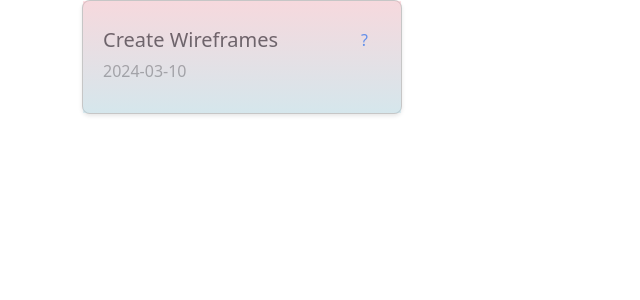
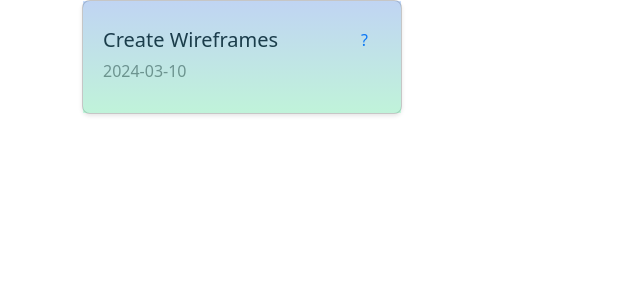
Before and after one commit to SarahCallesDeveloper/BoardTaskMaster, a React (Vite) app in the folder Board_Organizer/: page / in a window 1280 px wide. Shown: the top 300 px of the page, without its empty margins (0-640 px from the left). Built offline with nearby package versions, Linux system fonts and the light colour scheme.

Commit message:
changed color

```diff
--- a/Board_Organizer/src/Components/card.jsx
+++ b/Board_Organizer/src/Components/card.jsx
@@ -61,7 +61,7 @@ export function Card({ card, onEdit }) {
       <div className="col">
         <div className="card" style={{ maxWidth: '320px', position: 'relative' }}>
           {/* Overlay element */}
-          <div style={{ position: 'absolute', top: 0, left: 0, width: '100%', height: '100%', background: 'linear-gradient(to bottom, rgba(255, 182, 193, 0.4), rgba(173, 216, 230, 0.4))', pointerEvents: 'none' }}></div>
+          <div style={{ position: 'absolute', top: 0, left: 0, width: '100%', height: '100%', background: 'linear-gradient(to bottom, rgba(0, 102, 255, 0.2), rgba(0, 255, 128, 0.2))', pointerEvents: 'none' }}></div>
 
           <div className="card-body" style={{ padding: 10 }}>
             <div className="d-flex justify-content-between align-items-center">
@@ -105,7 +105,7 @@ export function Card({ card, onEdit }) {
         <div className="modal" tabIndex="-1" role="dialog" style={{ display: 'block' }}>
           <div className="modal-dialog" role="document" style={{ maxWidth: '600px', maxHeight: "400px" }}>
             <div className="modal-content">
-              <div className="modal-header row">
+              <div className="modal-header">
                 <h5 className="modal-title col-11">Edit Card</h5>
                 <button type="button" className="close col-auto" onClick={() => setIsEditing(false)}>
                   <span aria-hidden="true">&times;</span>
```
